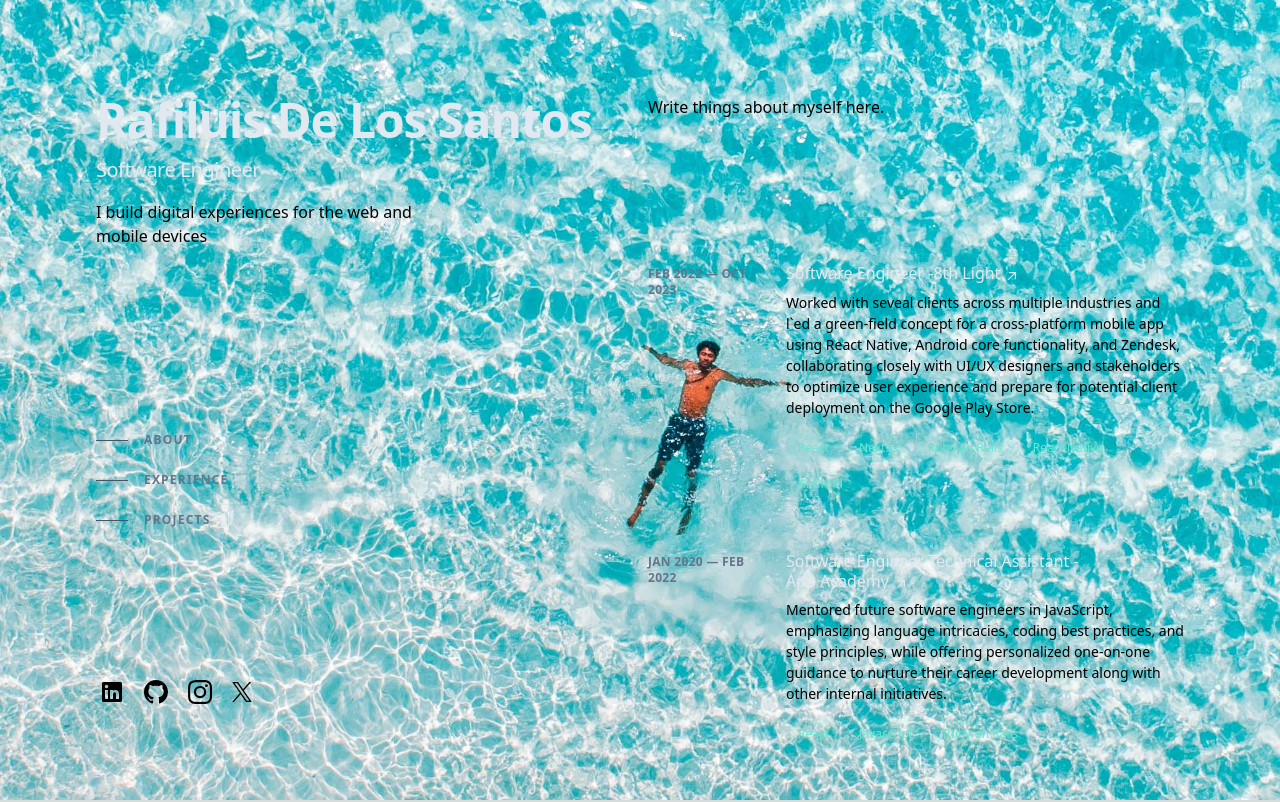
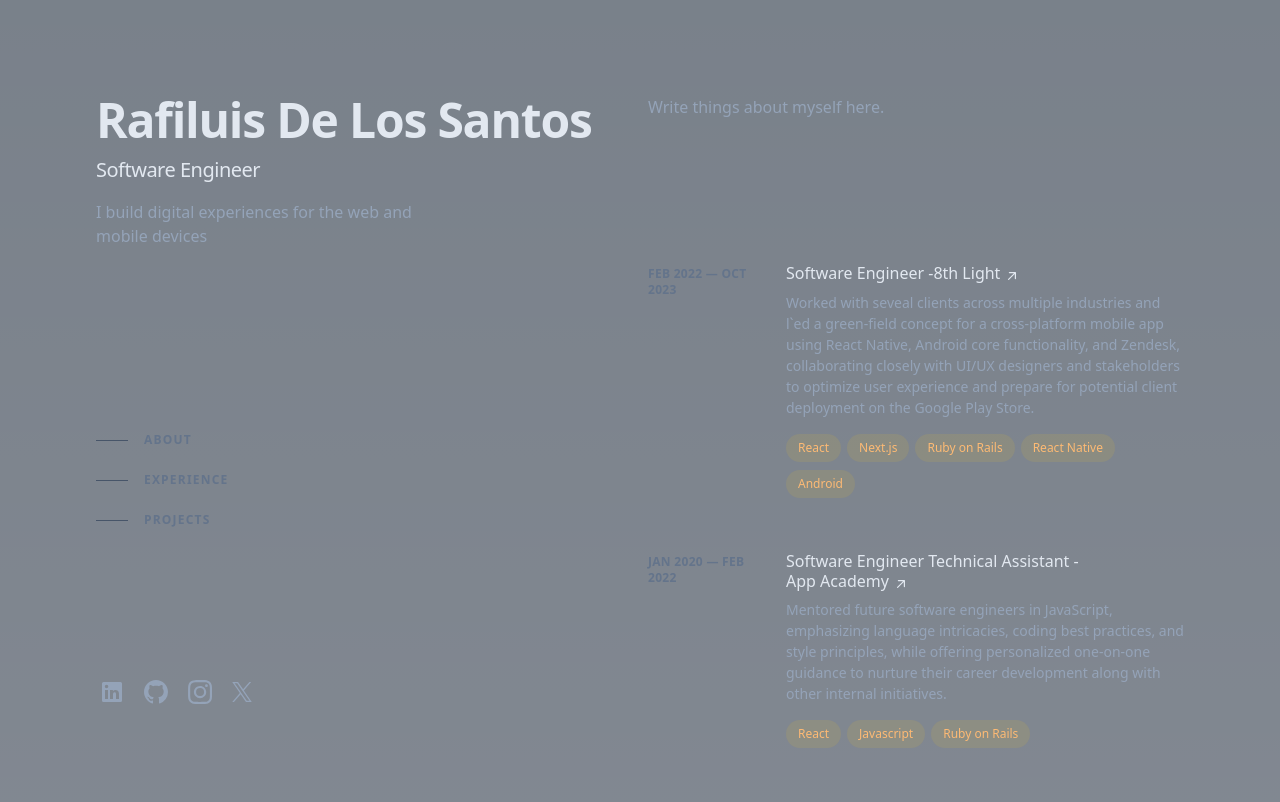
Before and after one commit to rjdeloss/portfolio-v2, a Next.js app: page / in a window 1280 px wide. Shown: the top 802 px of the page. Built offline with nearby package versions, Linux system fonts and the light colour scheme.

Commit message:
modify colors

```diff
--- a/components/Experience.tsx
+++ b/components/Experience.tsx
@@ -4,18 +4,19 @@ import { techPill } from "@/utilities/techPill";
 const resume = "rafiluis_delossantos_resume.pdf"
 // this needs to be broken down further. An object needs to be passed as work history.
 const jobDescription = (experience:any, i:number) => {
-  const {date, role, company, description, technologiesUsed}= experience;
+  const {date, role, company, description, website, technologiesUsed}= experience;
 
   return (
     <li className="mb-12">
-      <div className="group relative grid pb-1 transition-all sm:grid-cols-8 sm:gap-8 md:gap-4 lg:hover:!opacity-100 lg:group-hover/list:opacity-50">
+      <div className="group relative grid pb-1 transition-all sm:grid-cols-8 sm:gap-8 md:gap-4 lg:hover:!opacity-100 lg:group-hover/list:opacity-40">
         <div className="absolute -inset-x-4 -inset-y-4 z-0 hidden rounded-md transition motion-reduce:transition-none lg:-inset-x-6 lg:block lg:group-hover:bg-slate-800/50 lg:group-hover:shadow-[inset_0_1px_0_0_rgba(148,163,184,0.1)] lg:group-hover:drop-shadow-lg"></div>
           <header className="z-10 mb-2 mt-1 text-xs font-semibold uppercase tracking-wide text-slate-500 sm:col-span-2" arial-label="date">{date}</header>
           <div className="z-10 sm:col-span-6">
             <h3 className="font-medium leading-snug text-slate-200">
               <div>
-                <a href="https://8thlight.com/"
-                  className="inline-flex items-baseline font-medium leading-tight text-slate-200 hover:text-teal-300 focus-visible:text-teal-300  group/link text-base">
+                <a href={website}
+                  className="inline-flex items-baseline font-medium leading-tight text-slate-200 hover:text-orange-300 focus-visible:text-orange-300  group/link text-base"
+                  target="_blank">
                     <span className="absolute -inset-x-4 -inset-y-2.5 hidden rounded md:-inset-x-6 md:-inset-y-4 lg:block"></span>
                     <span>
                       {role} -
@@ -66,7 +67,7 @@ export const Experience = () => {
         </ol>
         <div className="mt-12">
           <a href={`/${resume}`}
-            className="inline-flex items-baseline font-medium leading-tight text-slate-200 hover:text-teal-300 focus-visible:text-teal-300 font-semibold text-slate-200 group/link text-base"
+            className="inline-flex items-baseline font-medium leading-tight text-slate-200 hover:text-orange-300 focus-visible:text-orange-300 font-semibold group/link text-base"
             target="_blank"
             rel="noreferrer noopener"
             aria-label="View Full Résumé (opens in a new tab)"
--- a/pages/index.tsx
+++ b/pages/index.tsx
@@ -10,7 +10,7 @@ const inter = Inter({ subsets: ["latin"] });
 
 export default function Home() {
   return (
-    <div className="bg-cover bg-center h-screen" style={{backgroundImage: `url(${beach.src})`, width: '100%'}}>
+    <div className="bg-cover bg-center bg-slate-800/50 text-slate-400">
       <div className="mx-auto min-h-screen max-w-screen-xl px-6 py-12 font-sans md:px-12 md:py-20 lg:px-24 lg:py-0">
         <main className="lg:flex lg:justify-between lg:gap-4">
           <Introduction />
--- a/tailwind.config.ts
+++ b/tailwind.config.ts
@@ -5,6 +5,7 @@ const config: Config = {
     "./pages/**/*.{js,ts,jsx,tsx,mdx}",
     "./components/**/*.{js,ts,jsx,tsx,mdx}",
     "./app/**/*.{js,ts,jsx,tsx,mdx}",
+    "./utilities/**/*.{js,ts,jsx,tsx,mdx}",
   ],
   theme: {
     extend: {
--- a/utilities/techPill.tsx
+++ b/utilities/techPill.tsx
@@ -1,7 +1,7 @@
 export const techPill = (technology: string) => {
   return (
     <li className="mr-1.5 mt-2">
-      <div className="flex items-center rounded-full bg-teal-400/10 px-3 py-1 text-xs font-medium leading-5 text-teal-300 "> {technology}</div>
+      <div className="flex items-center rounded-full bg-yellow-400/10 px-3 py-1 text-xs font-medium leading-5 text-orange-300 "> {technology}</div>
     </li>
   )
 }
```
